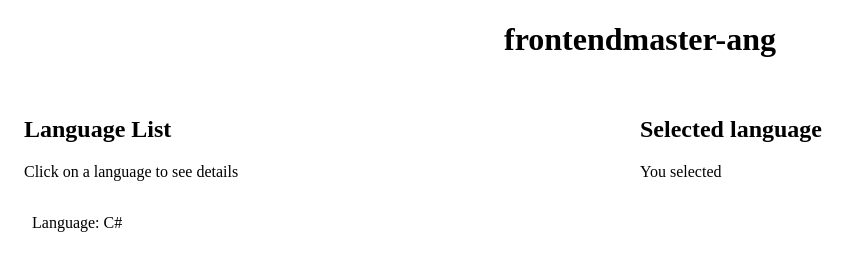
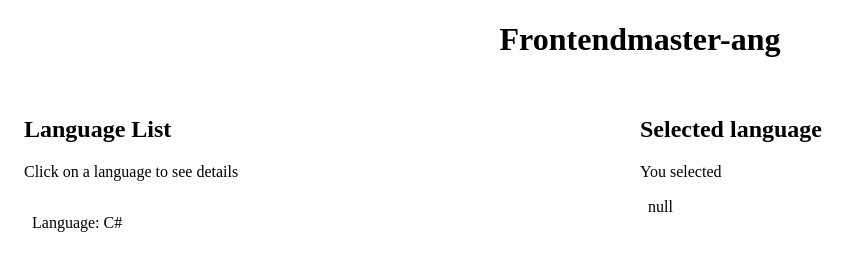
Before and after one commit to ibimina/frontendmaster-ang, an Angular app: page / in a window 1280 px wide. Shown: the top 268 px of the page, without its empty margins (0-861 px from the left). Built offline with nearby package versions, Linux system fonts and the light colour scheme.

Commit message:
docs: add language interface, selectedLanguage props + method

```diff
--- a/src/app/app.component.ts
+++ b/src/app/app.component.ts
@@ -1,12 +1,21 @@
 import { Component } from '@angular/core';
+
+interface Language {
+  id: number;
+  title: string;
+  description: string;
+}
 
 @Component({
   selector: 'app-root',
   templateUrl: './app.component.html',
   styleUrls: ['./app.component.css']
 })
+
 export class AppComponent {
-  title = 'frontendmaster-ang';
+
+  title = 'Frontendmaster-ang';
+  selectedLanguage:Language| null = null;
   languages = [
     {id:1,title:'C#',description:'C# is a programming language',favourite:false},
     {id:2,title:'Java',description:'Java is a programming language',favourite:false},
@@ -17,4 +26,8 @@
     {id:7,title:'Ruby',description:'Ruby is a programming language',favourite:false},
 
   ]
+
+  selectLanguage(language  : Language){
+    this.selectedLanguage = language;
+  }
 }
```
